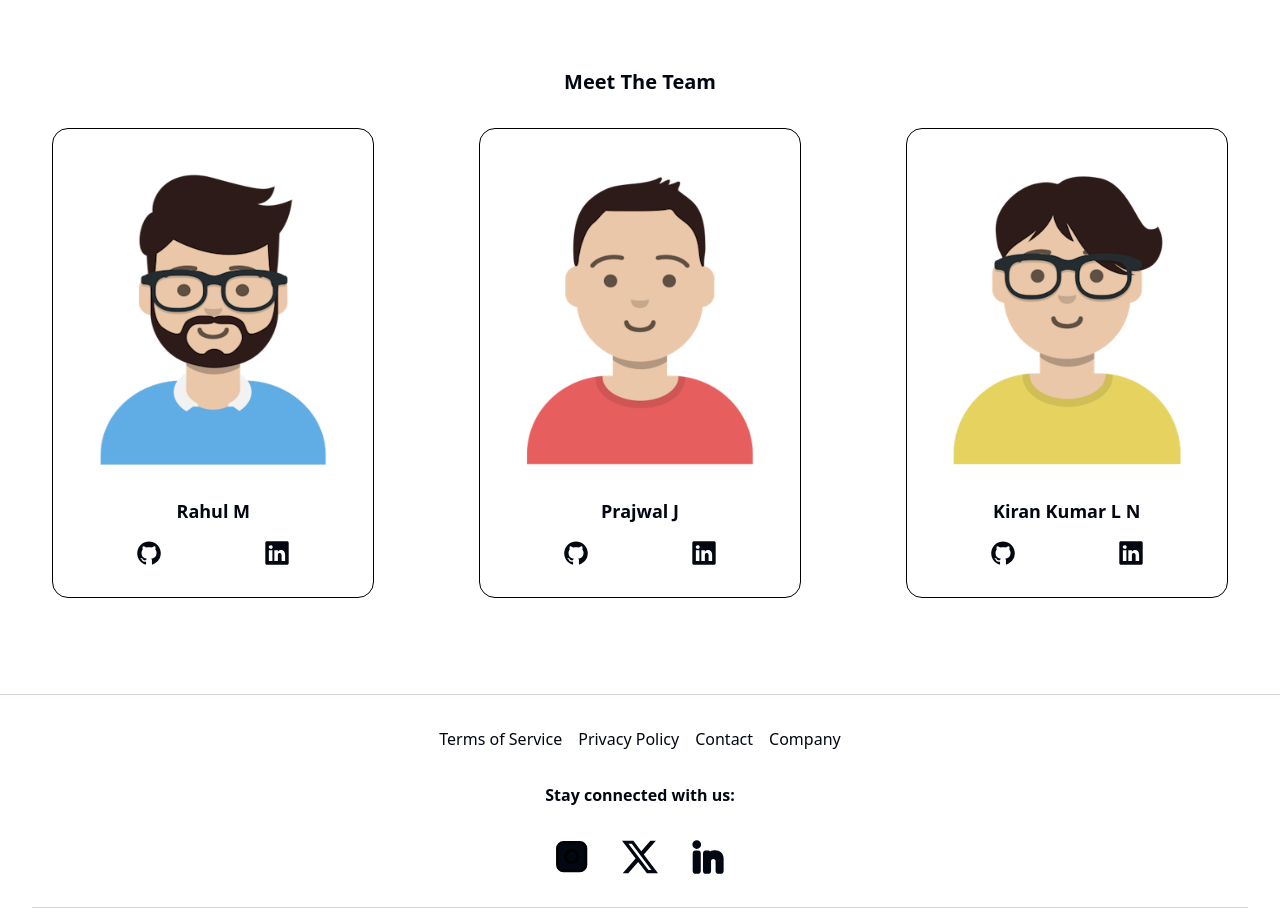
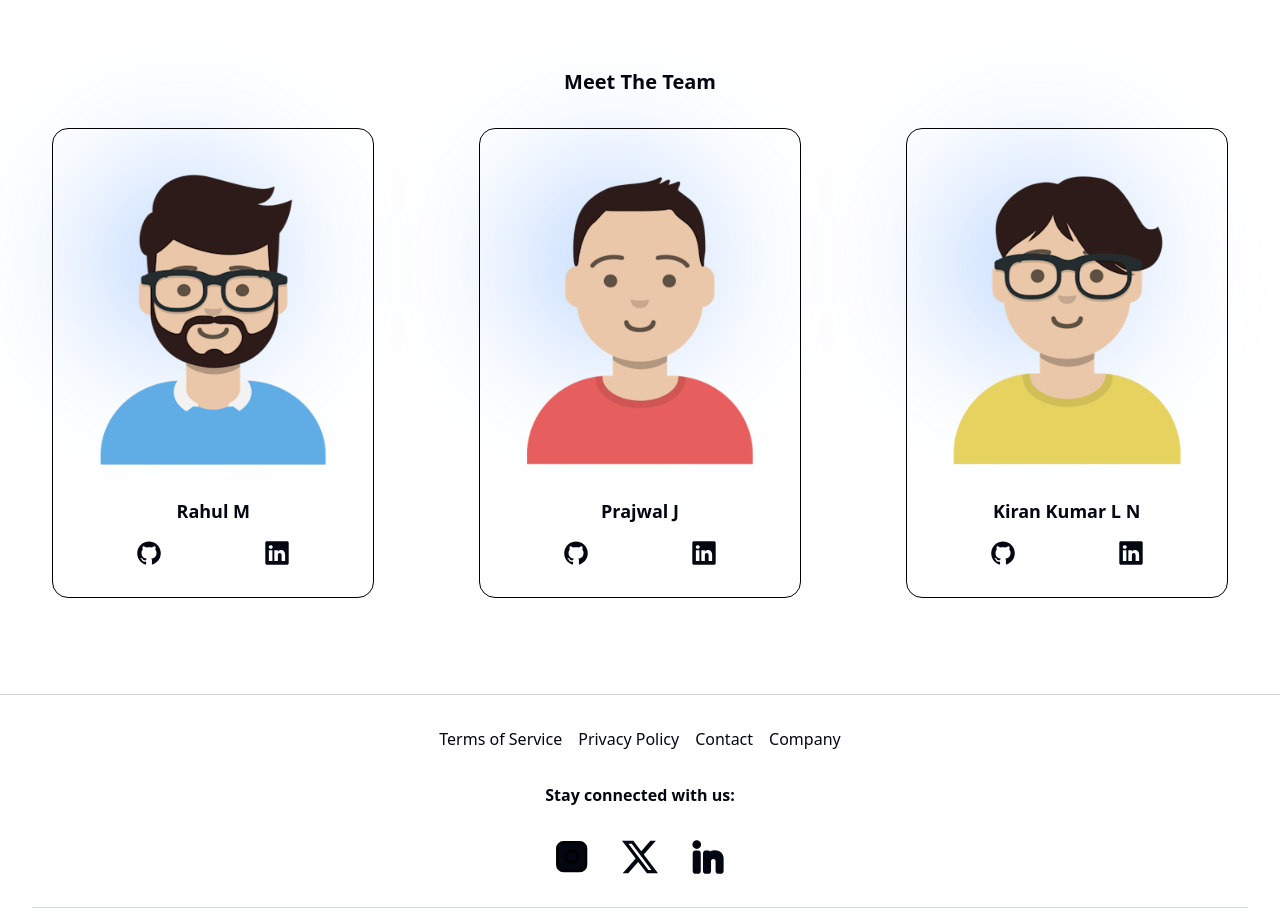
Before and after one commit to Prajwal-J03/documentation-assistant, a React (Vite) app in the folder client/: page / in a window 1280 px wide. Shown: the part 1680-2592 px from the top of the page. Built offline with nearby package versions, Linux system fonts and the light colour scheme.

Commit message:
Added backgroundDisc to aboutus

```diff
--- a/client/src/Pages/AboutUs.jsx
+++ b/client/src/Pages/AboutUs.jsx
@@ -2,6 +2,7 @@ import React from 'react'
 import Rahul from '../assets/rahul.png'
 import Prajwal from '../assets/prajwal.png'
 import Kiran from '../assets/kiran.png'
+import Backgroud from './BackgroudDisc'
 
 const teamMembers = [
     {
@@ -33,7 +34,8 @@ const AboutUs = () => {
             <h2 className='text-center text-xl font-bold mb-8'>Meet The Team</h2>
             <div className=' flex lg:flex-row flex-col gap-y-8 items-center justify-around'>
                 {teamMembers.map(member =>
-                    <div key={member.id} className='border border-black dark:border-white hover:shadow-md shadow-gray-500/50 dark:shadow-gray-50/50 p-8 md:p-8 rounded-2xl'>
+                    <div key={member.id} className='border border-black dark:border-white hover:shadow-md shadow-gray-500/50 dark:shadow-gray-50/50 p-8 md:p-8 rounded-2xl relative'>
+                        <Backgroud />
                         <img src={member.img} alt={member.name} className='w-48 md:w-64 h-60 md:h-80' />
                         <p className='font-bold text-lg text-center my-4'>{member.name}</p>
                         <div className='flex items-center justify-around'>
```
